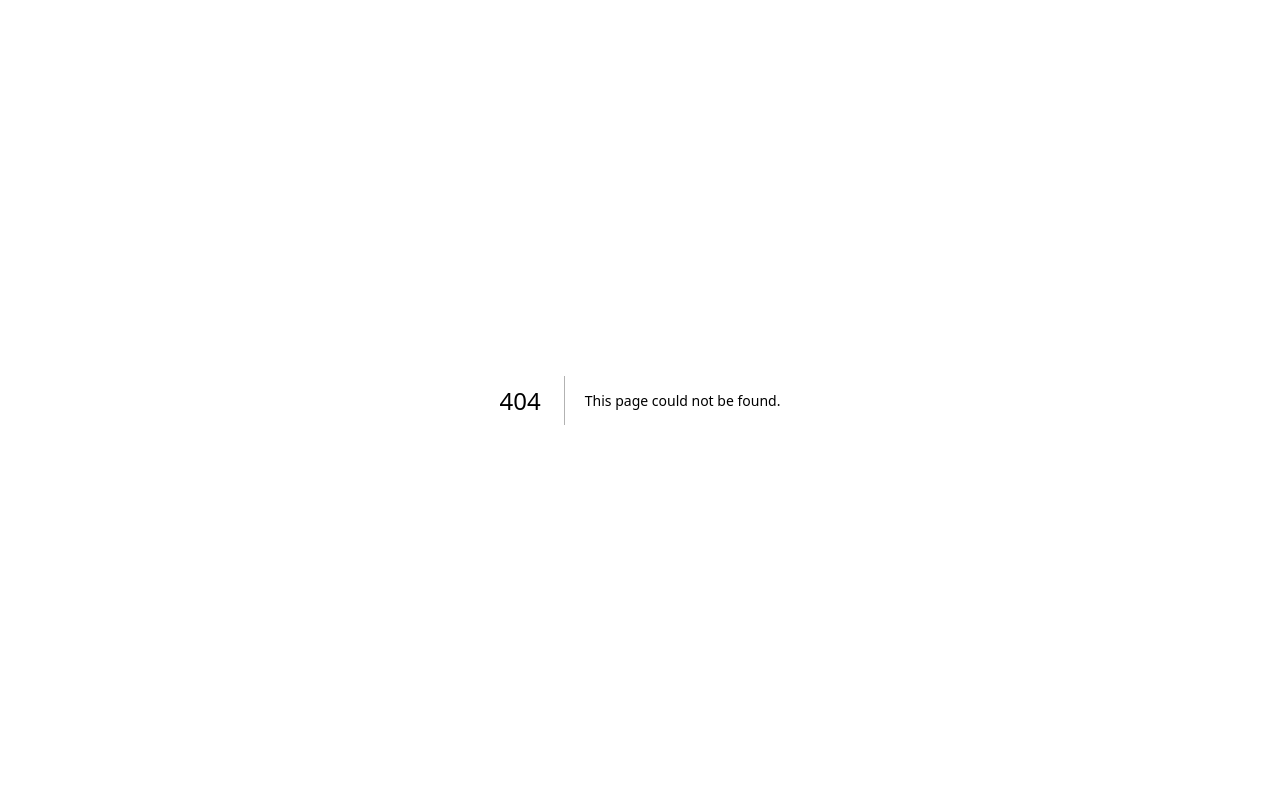
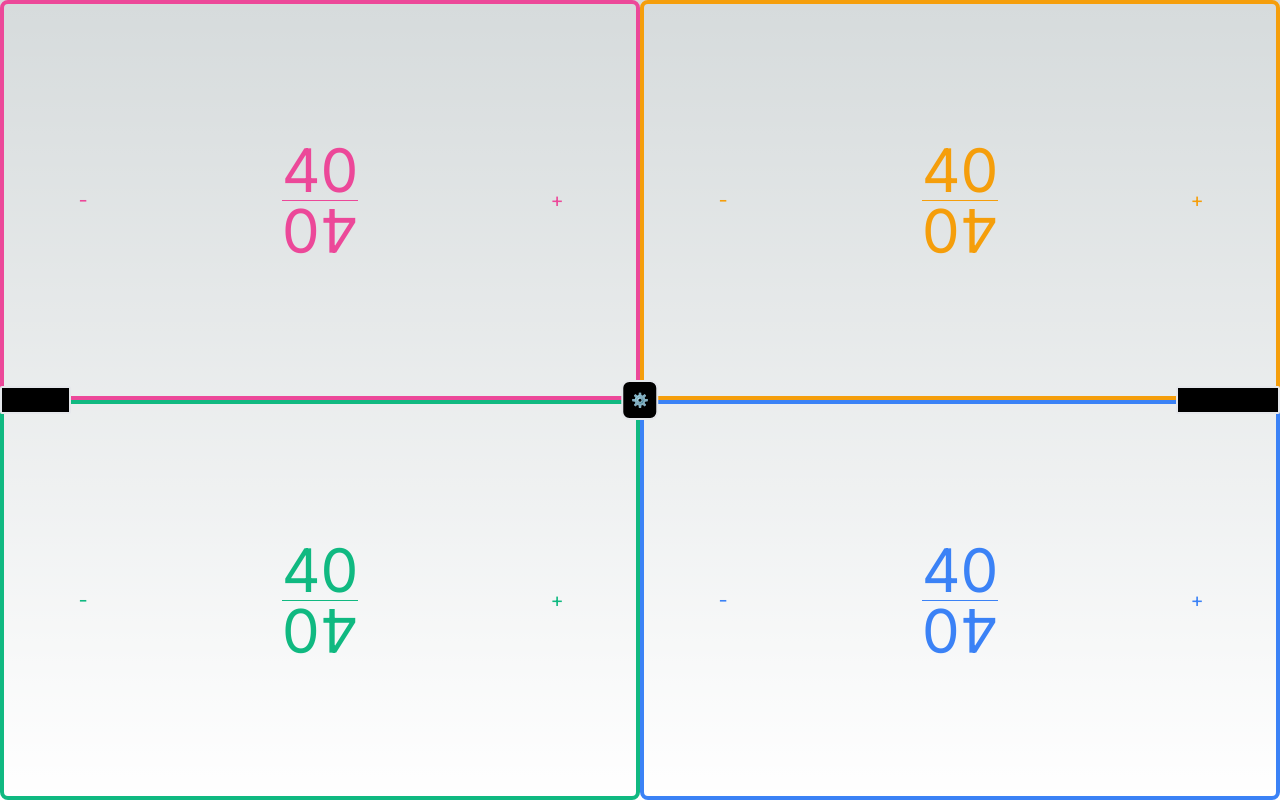
Before and after one commit to Hecedu/SoloTools, a Next.js app: page /MagicTheGathering/LifeCounter in a window 1280 px wide. Before the commit this address had no page. Built offline with nearby package versions, Linux system fonts and the light colour scheme.

Commit message:
Magic Life Counter

```diff
--- /dev/null
+++ b/src/app/MagicTheGathering/LifeCounter/page.tsx
@@ -0,0 +1,31 @@
+'use client'
+import LifeCounter from '@/components/Mtg/LifeCounter'
+import React, { useState } from 'react'
+export default function page() {
+    const [player1Health, setPlayer1Health] = useState(40)
+    const [player2Health, setPlayer2Health] = useState(40)
+    const [player3Health, setPlayer3Health] = useState(40)
+    const [player4Health, setPlayer4Health] = useState(40)
+    return (
+        <>
+            <dialog id="my_modal_2" className="modal">
+                <div className="modal-box">
+                    <h3 className="font-bold text-lg">Hello!</h3>
+                    <p className="py-4">Settings are comming soon :)</p>
+                </div>
+                <form method="dialog" className="modal-backdrop">
+                    <button>Close</button>
+                </form>
+            </dialog>
+            <div className='absolute top-1/2 left-1/2 transform -translate-x-1/2 -translate-y-1/2 p-2 border border-2 bg-black rounded-lg text-sm select-none' onClick={() => document.getElementById('my_modal_2').showModal()}>⚙️</div>
+            <a className='absolute border border-2 bg-black rounded-sm p-1 top-1/2 transform -translate-y-1/2 text-xs select-none' href="/">Solo Tools</a>
+            <a className='absolute border border-2 bg-black rounded-sm p-1 top-1/2 right-0 transform -translate-y-1/2 text-xs select-none' href="https://hectormagana.art">B-Llage © 2024</a>
+            <div className='grid grid-cols-2 h-full vw-100'>
+                <LifeCounter life={player1Health} setLife={setPlayer1Health} color='pink' />
+                <LifeCounter life={player2Health} setLife={setPlayer2Health} color='amber' />
+                <LifeCounter life={player3Health} setLife={setPlayer3Health} color='emerald' />
+                <LifeCounter life={player4Health} setLife={setPlayer4Health} color='blue' />
+            </div>
+        </>
+    )
+}
--- a/src/app/page.tsx
+++ b/src/app/page.tsx
@@ -6,10 +6,18 @@ export default function Home() {
     <main className="flex min-h-full flex-col items-center justify-between py-24 bg-black">
       <div className="flex flex-col">
         <h1 className="text-5xl font-bold">Solo Tools</h1>
-        <p className="text-small text-center font-bold inline">v1.1.0</p>
+        <p className="text-small text-center font-bold inline">v1.2.0</p>
       </div>
       <hr></hr>
       <ul className="w-auto">
+      <li className="my-5">
+          <a href="/MagicTheGathering/LifeCounter">
+            <div className="bg-gray-800 md:hover:bg-gray-700 active:bg-gray-700 text-white font-bold py-2 px-3 rounded flex flex-col gap-2">
+              <p className="text-center">Magic the Gathering / Life Counter </p>
+              <img className="object-contain h-44" src='/gameResources/MTG/Mischievous-Mystic.jpg' />
+            </div>
+          </a>
+        </li>
         <li className="my-5">
           <a href="/TerraformingMars">
             <div className="bg-gray-800 md:hover:bg-gray-700 active:bg-gray-700 text-white font-bold py-2 px-3 rounded flex flex-col gap-2">
--- /dev/null
+++ b/src/components/Mtg/LifeCounter.tsx
@@ -0,0 +1,32 @@
+import React from 'react'
+
+type AutomaCardDisplayProps = {
+    life: number
+    setLife: React.Dispatch<React.SetStateAction<number>>
+    color: string
+}
+export default function LifeCounter( { life, setLife, color }: AutomaCardDisplayProps) {
+  return (
+    <div className={`h-full text-${color}-500`}>
+    <div className={`flex items-center justify-center text-xl border border-4 border-${color}-500 rounded-lg h-full`}>
+        <div className='flex items-center justify-center w-1/4 h-full select-none' onClick={() => { setLife(life - 1) }}>
+            -
+        </div>
+        <div className='flex items-center justify-center w-1/2 h-full select-none'>
+            <div>
+                <div className='text-6xl'>
+                    {life}
+                </div>
+                <hr className={`border-${color}-500`}></hr>
+                <div className='text-6xl rotate-180'>
+                    {life}
+                </div>
+            </div>
+        </div>
+        <div className='flex items-center justify-center w-1/4 h-full select-none' onClick={() => { setLife(life + 1) }}>
+            +
+        </div>
+    </div>
+</div>
+  )
+}
--- a/tailwind.config.ts
+++ b/tailwind.config.ts
@@ -14,6 +14,40 @@ const config: Config = {
     "bg-green-500",
     "bg-purple-500",
     "bg-red-600",
+    "text-red-500",
+    "text-yellow-500",
+    "text-orange-500",
+    "text-amber-500",
+    "text-lime-500",
+    "text-green-500",
+    "text-emerald-500",
+    "text-teal-500",
+    "text-cyan-500",
+    "text-sky-500",
+    "text-blue-500",
+    "text-indigo-500",
+    "text-violet-500",
+    "text-purple-500",
+    "text-fuchsia-500",
+    "text-pink-500",
+    "text-rose-500",
+    "border-red-500",
+    "border-yellow-500",
+    "border-orange-500",
+    "border-amber-500",
+    "border-lime-500",
+    "border-green-500",
+    "border-emerald-500",
+    "border-teal-500",
+    "border-cyan-500",
+    "border-sky-500",
+    "border-blue-500",
+    "border-indigo-500",
+    "border-violet-500",
+    "border-purple-500",
+    "border-fuchsia-500",
+    "border-pink-500",
+    "border-rose-500",
   ],
   theme: {
     extend: {
```
Also changed, not shown: public/gameResources/MTG/Mischievous-Mystic.jpg (added), 1 other file (tests, documents, lock files or other folders).
